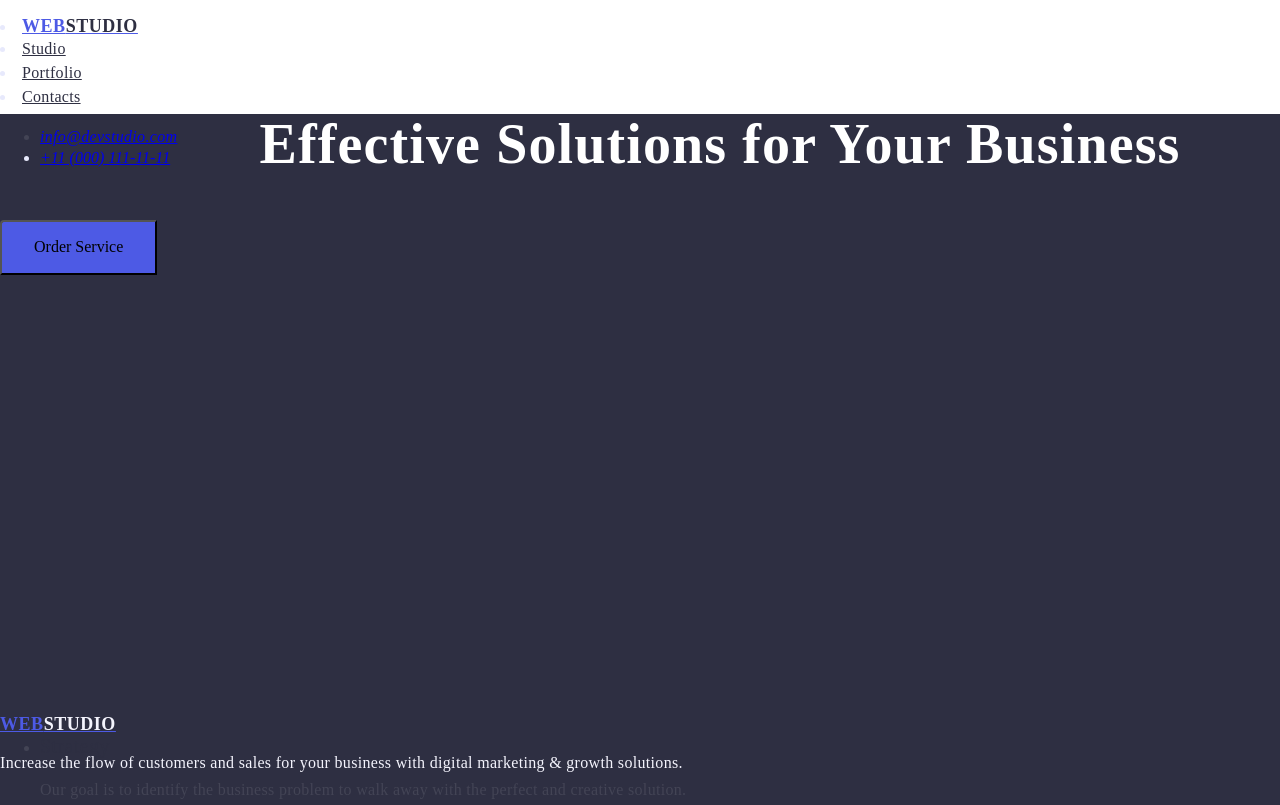
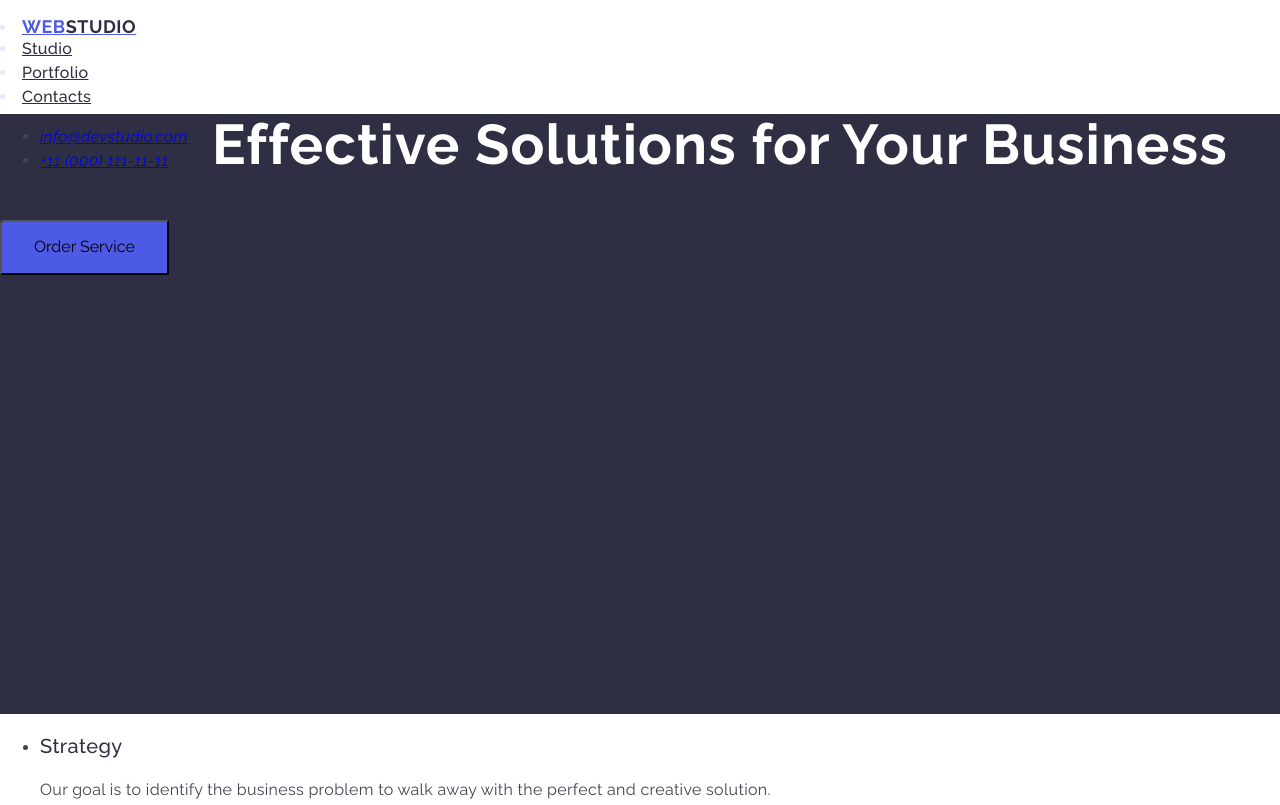
Before and after one commit to Rectirry/goit-markup-hw-02, a plain HTML site: page index.html in a window 1280 px wide. Shown: the top 805 px of the page. Drawn offline with nearby package versions, Linux system fonts and the light colour scheme.

Commit message:
homework 3.4

```diff
--- a/css/styles.css
+++ b/css/styles.css
@@ -15,12 +15,12 @@
 
 body {
   font-family:var(--primary-font);
-  font-family: var(--secondary-font);
+  font-family: var(--second-family);
   background-color: var(--white);
   color: var(--slate);
 }
 
-header {
+.header-nav {
   width: 1440px;
   height: 72px;
   gap: 0px;
@@ -30,7 +30,7 @@ header {
 }
 
 .logo {
-  font-family: var(--secondary-font);
+  font-family: var(--second-family);
   font-weight: 700;
   font-size: 18px;
   line-height: 1.17;
@@ -40,7 +40,7 @@ header {
 }
 
 .studio-text {
-  font-family: var(--secondary-font);
+  font-family: var(--second-family);
     font-size: 18px;
     font-weight: 700;
     line-height: 21px;
@@ -78,7 +78,7 @@ header {
   color: var(--ocean);
 }
 
-.header.address2 {
+.header-address2 {
     font-family: var(--primary-font);
     font-size: 16px;
     font-weight: 400;
@@ -88,7 +88,7 @@ header {
     color: var(--slate);
 }
 
-.header.address2:hover {
+.header-address2:hover {
   font-family: var(--primary-font);
   font-size: 16px;
   font-weight: 400;
@@ -97,14 +97,6 @@ header {
   text-align: left;
   color:var(--ocean)
 
-}
-
-main {
-  width: 1440px;
-    height: 600px;
-    top: 72px;
-    gap: 0px;
-    opacity: 0px;
 }
 
 .section-title {
@@ -305,11 +297,11 @@ width: 1128px;
     gap: 0px;
     opacity: 0px;
   background-color: #2e2f42;
-  font-family: var(--secondary-font)
+  font-family: var(--second-family)
 }
 
 .footer-logo {
-  font-family: var(--secondary-font);
+  font-family: var(--second-family);
   font-size: 18px;
   font-weight: 700;
   line-height: 1.17;
@@ -320,7 +312,7 @@ width: 1128px;
 }
 
 .footer-logo2 {
-  font-family: var(--secondary-font);
+  font-family: var(--second-family);
   font-size: 18px;
   font-weight: 700;
   line-height: 1.17;
```
Also changed, not shown: index.html (+1 -1 lines), 1 other file. Lines whose indentation alone changed are shown as unchanged.
